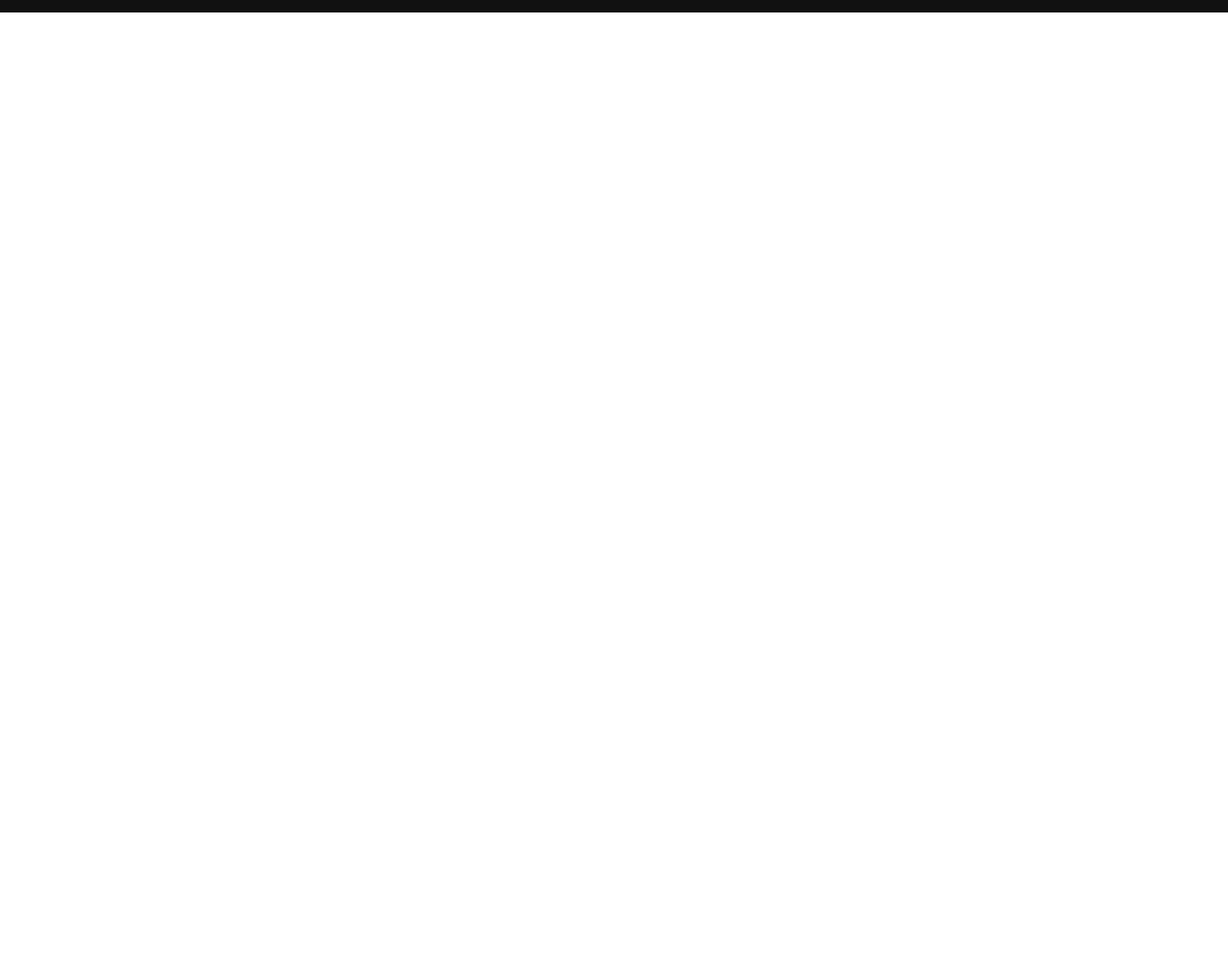
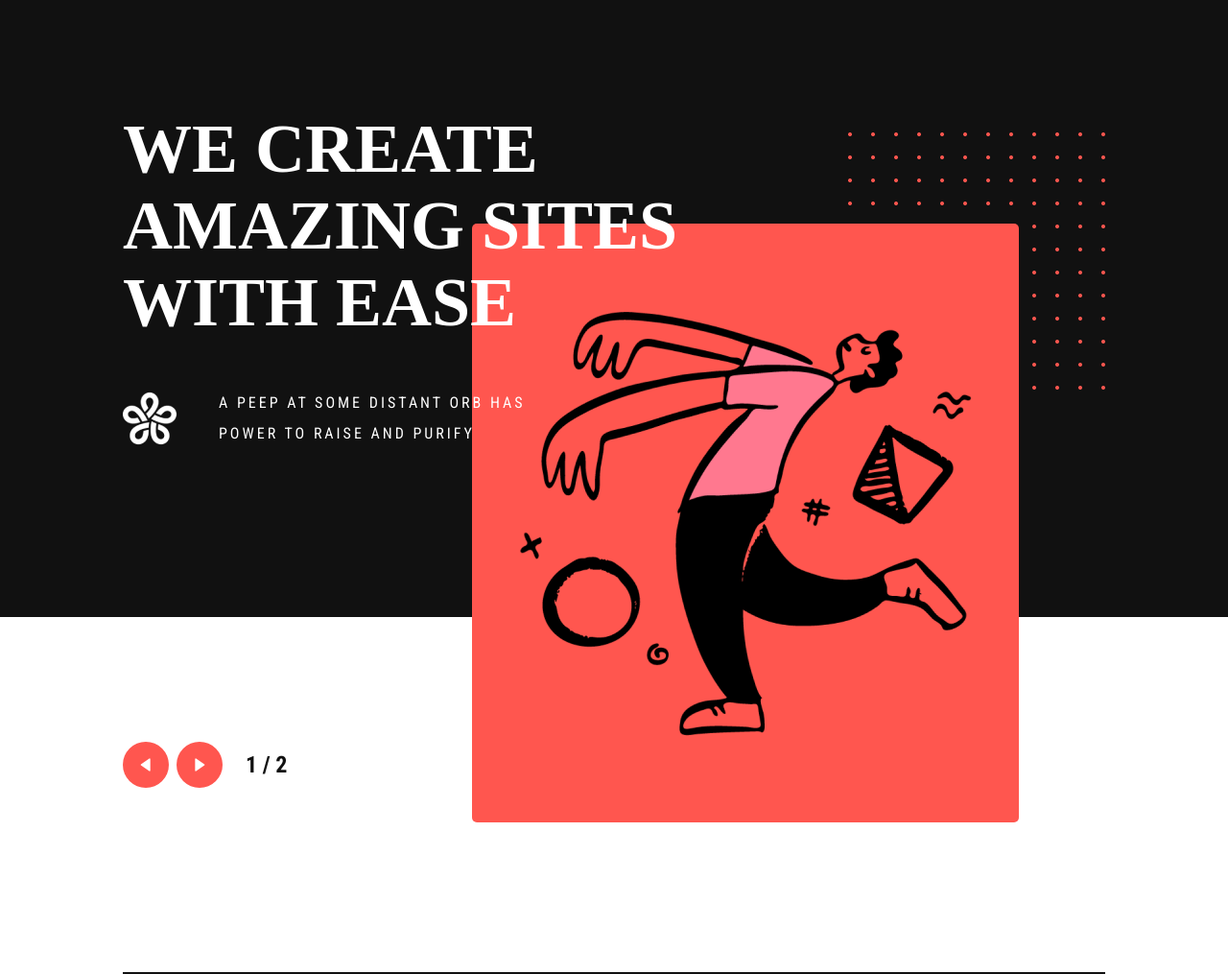
Before and after one commit to nguyenminhnam11/Landing_Page, a plain HTML site: page index.html in a window 1280 px wide. Shown: the part 51-1066 px from the top of the page at 96% size. Before the commit the page ends 800 px from the top, so only its background shows below. Drawn offline with nearby package versions, Linux system fonts and the light colour scheme; a web font is replaced by a local one.

Commit message:
#3 - build hero

```diff
--- a/index.html
+++ b/index.html
@@ -25,5 +25,39 @@
         <i class="bx bx-menu-alt-right"></i>
       </div>
     </nav>
+
+    <!-- Hero -->
+    <section id="hero">
+      <div class="sub-background">
+        <div class="pagination">
+            <div class="button-gr">
+              <button><i class="bx bxs-left-arrow"></i></button>
+              <button><i class="bx bxs-right-arrow"></i></button>
+            </div>
+            <div class="page-count">1 / 2</div>
+          </div>
+      </div>
+      <div class="wrapper-hero">
+        <div class="hero-left">
+          <h1>We create amazing sites with ease</h1>
+          <div class="sub-hero-title">
+            <img src="./assets/images/Object.png" alt="" />
+            <p>A peep at some distant orb has power to raise and purify</p>
+          </div>
+        </div>
+        <div class="hero-right">
+          <div class="hero-img">
+            <img src="./assets/images/Combined Shape.png" alt="image" />
+            <div class="sub-hero-img">
+              <img src="./assets/images/Bitmap.png" alt="image" />
+            </div>
+          </div>
+        </div>
+      </div>
+    </section>
+
+    <div class="line"></div>
+
+
   </body>
 </html>
--- a/styles/components/_buttons.scss
+++ b/styles/components/_buttons.scss
@@ -0,0 +1,20 @@
+.button-gr {
+    display: flex;
+    gap: 8px;
+
+    button {
+        width: 48px;
+        height: 48px;
+        border-radius: 50%;
+        background-color: $orange;
+        border: none;
+        display: flex;
+        justify-content: center;
+        align-items: center;
+
+        i {
+            font-size: 16px;
+            color: #FFF;
+        }
+    }
+}
--- /dev/null
+++ b/styles/components/_line.scss
@@ -0,0 +1,6 @@
+.line {
+    margin: 0 auto  ;
+    width: 80%;
+    height: 2px;
+    background-color: #111;
+}
--- /dev/null
+++ b/styles/layout/_hero.scss
@@ -0,0 +1,173 @@
+#hero {
+    min-height: 125vh;
+    color: #FFF;
+    position: relative;
+}
+
+.sub-background {
+    position: relative;
+    background-color: #111;
+    height: 630px;
+    z-index: 1;
+
+    .pagination {
+        position: absolute;
+        bottom: -178px;
+        left: 10%;
+        display: flex;
+        align-items: center;
+        gap: 24px;
+
+        .page-count {
+            font-family: "Roboto Condensed", sans-serif;
+            color: #111;
+            font-weight: 700;
+            font-size: 24px;
+            line-height: 32px;
+        }
+    }
+}
+
+.wrapper-hero {
+    position: absolute;
+    top: 102px;
+    width: 100%;
+    padding: 0 10%;
+    display: flex;
+    justify-content: space-between;
+    z-index: 9;
+}
+
+.hero-left {
+    z-index: 9;
+
+    h1 {
+        font-size: 72px;
+        font-family: "Inknut Antiqua", serif;
+        font-weight: 900;
+        line-height: 80px;
+        text-transform: uppercase;
+    }
+
+    .sub-hero-title {
+        margin-top: 49px;
+        display: flex;
+        align-items: center;
+        gap: 44px;
+
+        img {
+            width: 56px;
+            height: 56px;
+        }
+
+        p {
+            width: 370px;
+            font-family: "Roboto Condensed", sans-serif;
+            font-size: 16px;
+            line-height: 32px;
+            font-weight: 400;
+            letter-spacing: 3px;
+            text-transform: uppercase;
+        }
+    }
+}
+
+.hero-right {
+    z-index: 2;
+
+    .hero-img {
+        margin-top: 23px;
+        position: relative;
+
+        img {
+            width: 268px;
+            height: 268px;
+        }
+
+        .sub-hero-img {
+            position: absolute;
+            top: 95px;
+            right: 90px;
+            width: 570px;
+            height: 624px;
+            background-color: $orange;
+            overflow: hidden;
+            display: flex;
+            justify-content: center;
+            align-items: center;
+            border-radius: 5px;
+
+            img {
+                width: 684px;
+                height: 513px;
+            }
+        }
+    }
+}
+
+@media screen and (max-width: #{$mobile-width - 1px}) {
+    #hero {
+        min-height: 1000px;
+    }
+
+    .wrapper-hero {
+        top: 50px;
+        padding: 0 8%;
+        justify-content: start;
+        align-items: center;
+        gap: 20px;
+        flex-direction: column;
+        overflow: hidden;
+        height: 1000px;
+    }
+
+    .hero-left {
+        h1 {
+            font-size: 40px;
+            line-height: 48px;
+        }
+
+        .sub-hero-title {
+            margin-top: 36px;
+
+            p {
+                width: auto;
+            }
+        }
+    }
+
+    .hero-right {
+        position: relative;
+        right: -210px;
+
+        .hero-img {
+            margin-top: 0;
+            position: relative;
+
+            img {
+                width: 268px;
+                height: 268px;
+            }
+
+            .sub-hero-img {
+                right: 66%;
+                width: 329px;
+                height: 360px;
+                border-radius: 0;
+
+                img {
+                    width: 397px;
+                    height: 298px;
+                }
+            }
+        }
+    }
+
+    .sub-background {
+        .pagination {
+            bottom: -52%;
+            left: 8%;
+        }
+    }
+
+}
--- a/styles/main.scss
+++ b/styles/main.scss
@@ -11,6 +11,8 @@
 // Import layout styles
 @import 'layout/footer';
 @import 'layout/navbar';
+@import 'layout/hero';
 
 // Import component styles
 @import 'components/buttons';
+@import 'components/line'
```
Also changed, not shown: styles/main.css, 1 other file.
